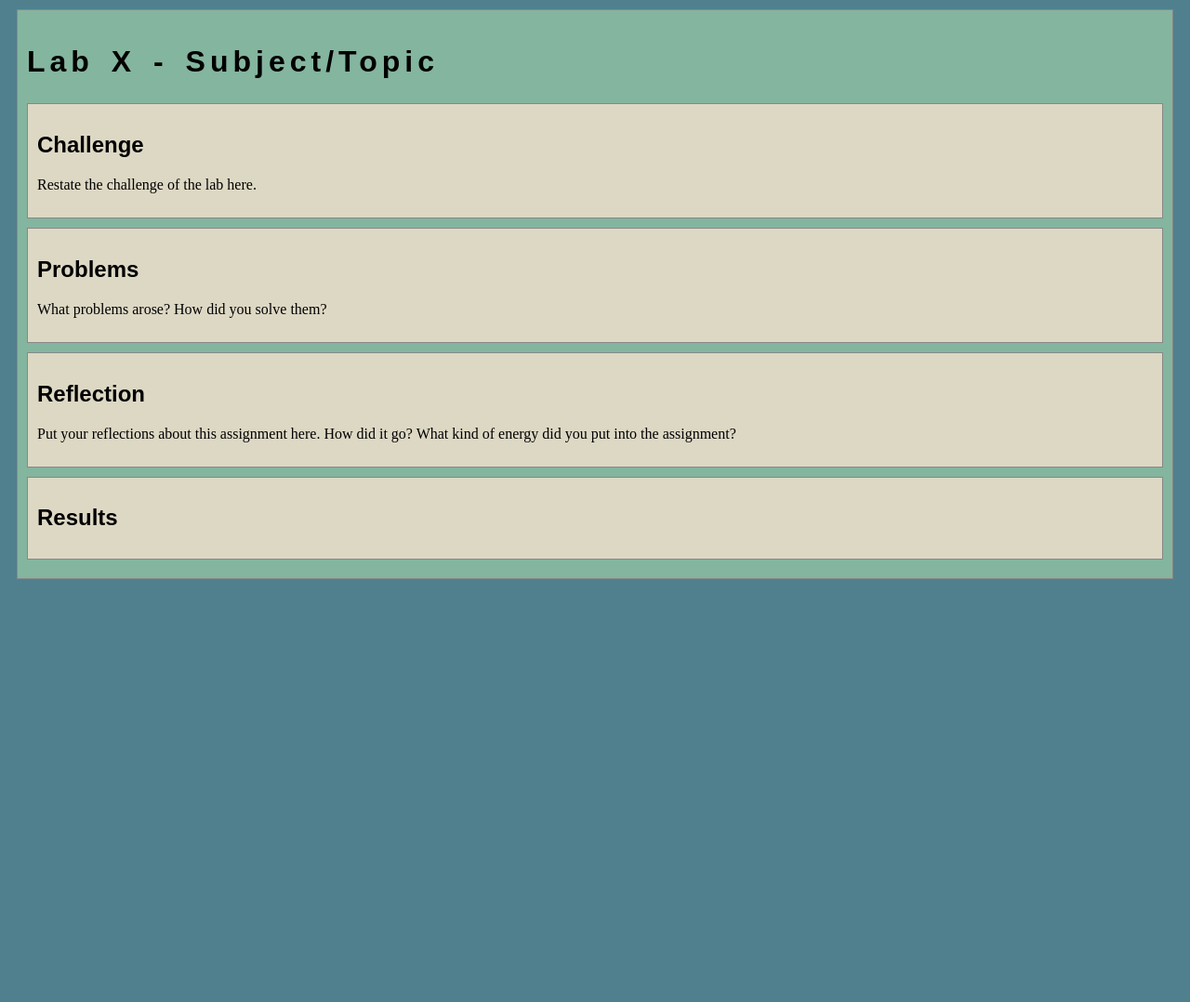
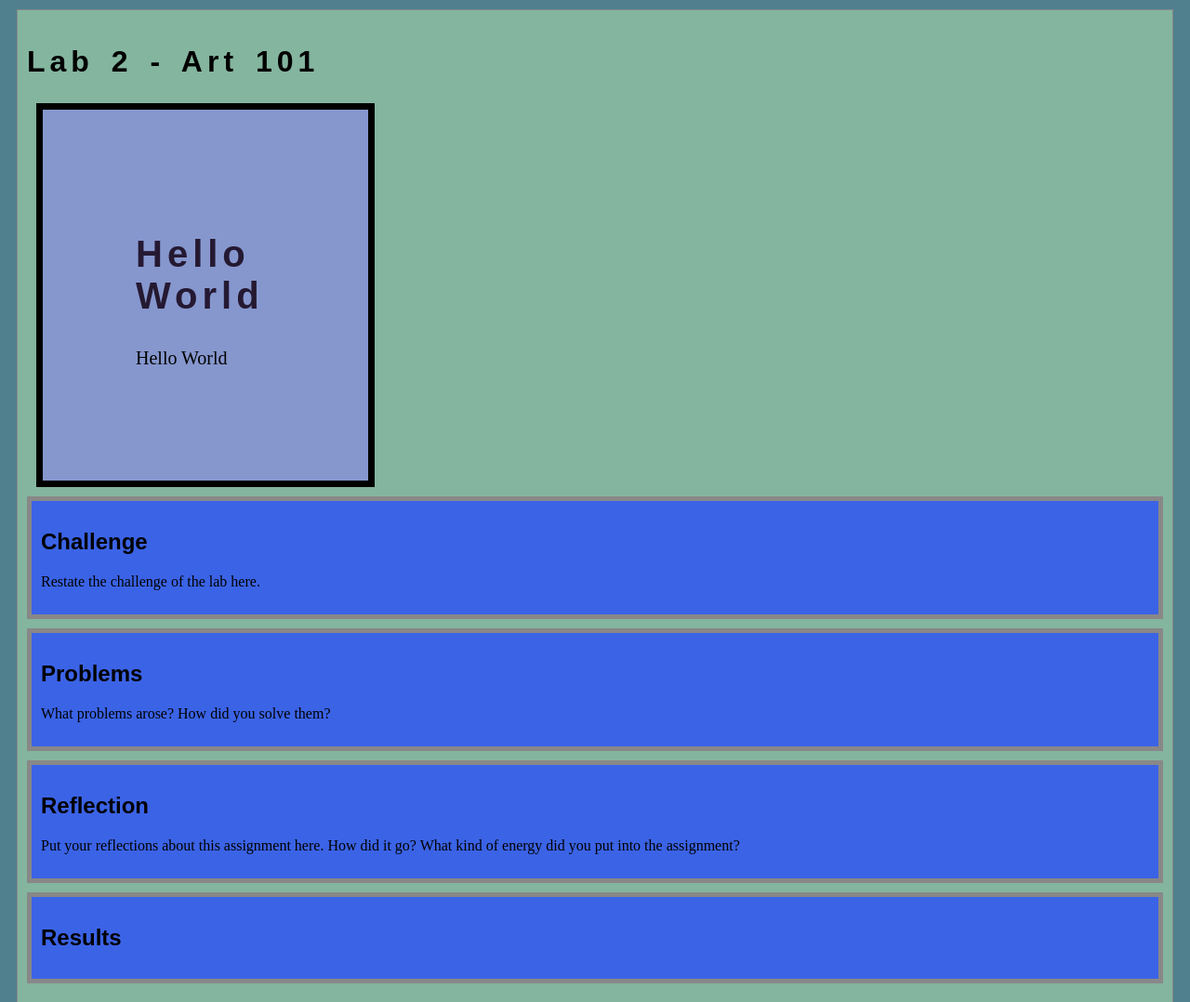
Before and after one commit to maiwashburn/art101, a plain HTML site: page lab2/index.html in a window 1280 px wide. Shown: the top 1078 px of the page at 93% size. Before the commit the page ends 800 px from the top, so only its background shows below. Drawn offline with nearby package versions, Linux system fonts and the light colour scheme.

Commit message:
Hello World.1 Changes

```diff
--- a/lab2/css/lab.css
+++ b/lab2/css/lab.css
@@ -4,6 +4,20 @@
 .minor-section {
     padding: 10px;
     margin-bottom: 10px;
-    border: solid 1px #888;
-    background-color: #DDD8C4;
+    border: solid 5px #888;
+    background-color: #3b63e6;
   }
+
+#Intro{
+  background-color: rgb(134, 151, 206);
+  width: 150px;
+  min-height: 150px;
+  padding: 100px;
+  margin: 10px;
+  border: solid 7px #000000;
+  font-size: 20px;
+}
+
+#Intro h1{
+  color: rgb(37, 25, 50);
+}
--- a/lab2/index.html
+++ b/lab2/index.html
@@ -23,7 +23,13 @@
 	<!-- Style this page by changing the CSS in ../css/site.css or css/lab.css -->
 	<main id="content">
 		<section>
-			<h1>Lab X - Subject/Topic</h1>
+			<h1>Lab 2 - Art 101</h1>
+			<div id="Intro">
+
+				<h1>Hello World</h1>
+				<p>Hello World</p>
+			</div>
+
 			<div class="minor-section">
 					<h2>Challenge</h2>
 					<p>Restate the challenge of the lab here.</p>
--- a/lab3/css/lab.css
+++ b/lab3/css/lab.css
@@ -5,5 +5,5 @@
     padding: 10px;
     margin-bottom: 10px;
     border: solid 1px #888;
-    background-color: #DDD8C4;
+    background-color: #18065e;
   }
```
Also changed, not shown: index.html (+4 -0 lines).
